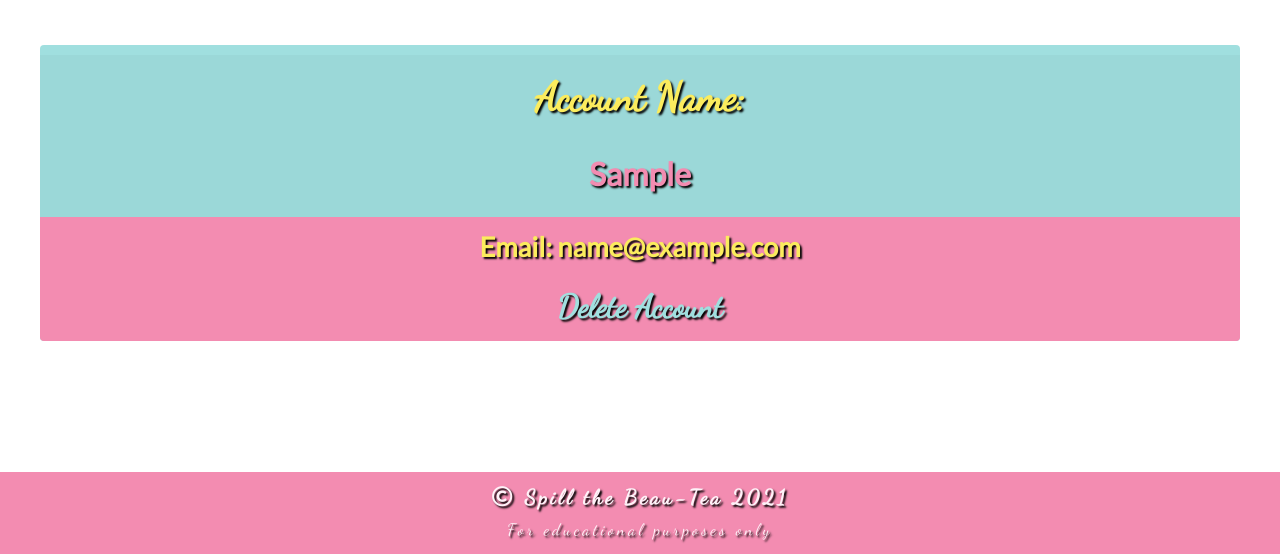
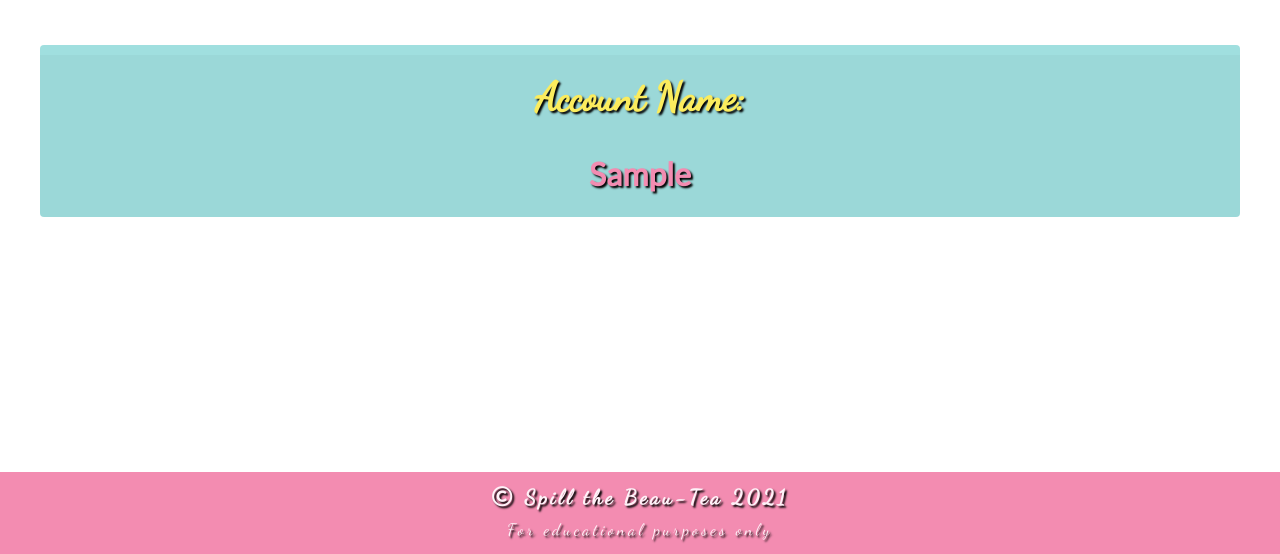
Before and after one commit to elomasney/Spill-the-Beau-Tea, a Flask app: page /manage_users in a window 1280 px wide. Shown: the part 378-932 px from the top of the page. Run offline with Flask 2, Linux system fonts and the light colour scheme; the visitor is signed in with stand-in values (Sample User, id 1); a database or web service that is not in the repository returns one stand-in record (values such as "Sample title"); some libraries are stand-ins or nearby versions; some web fonts are replaced.

Commit message:
Removed collapse show from accordion menus

```diff
--- a/templates/manage_users.html
+++ b/templates/manage_users.html
@@ -21,7 +21,7 @@
             </h5>
         </div>
         <!--User Email-->
-        <div id="collapseOne_{{user._id}}" class="collapse show" aria-labelledby="collapseOne_{{user._id}}" data-parent="#accordion_{{user._id}}">
+        <div id="collapseOne_{{user._id}}" class="collapse" aria-labelledby="collapseOne_{{user._id}}" data-parent="#accordion_{{user._id}}">
             <div class="user-details card-body">
                 <p>Email: {{user.email}}</p>
                 <!--Button to delete a user account from the db-->
--- a/templates/user_feedback.html
+++ b/templates/user_feedback.html
@@ -19,7 +19,7 @@
                 </h2>
             </div>
             <!--Displays the user's feedback comment-->
-            <div id="collapseOne_{{feedback._id}}" class="collapse show" aria-labelledby="headingOne" data-parent="#feedbackAccordion">
+            <div id="collapseOne_{{feedback._id}}" class="collapse" aria-labelledby="headingOne" data-parent="#feedbackAccordion">
                 <div class="feedback-body card-body">
                     <strong class="text-center">Comments: </strong>
                     <p>{{feedback.comment }}</p>
```
